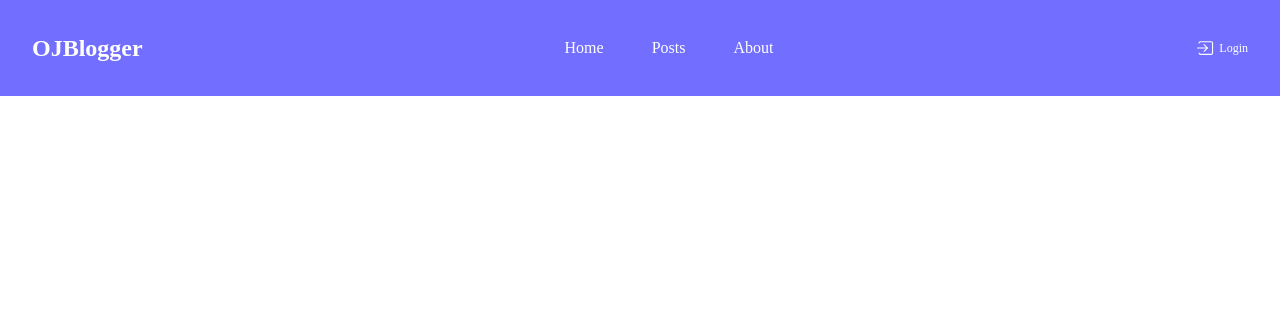
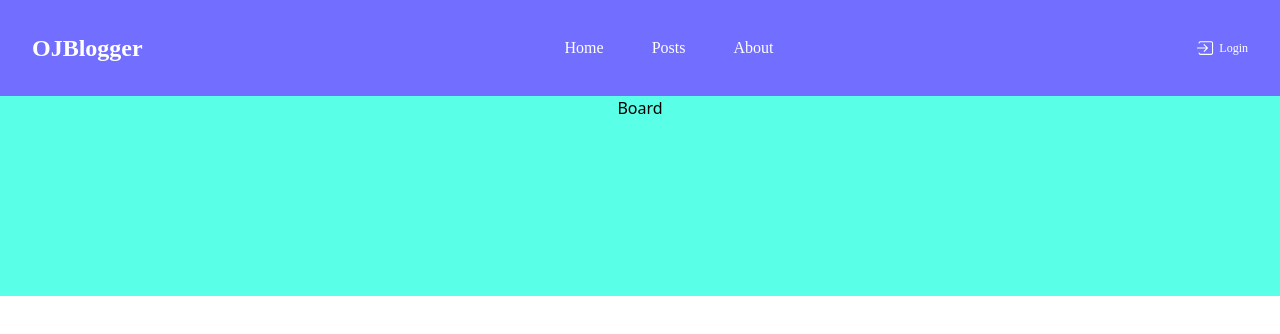
Before and after one commit to Devjabli/blog-post, a React (Create React App) app: page / in a window 1280 px wide. Shown: the top 334 px of the page. Built offline with nearby package versions, Linux system fonts and the light colour scheme.

Commit message:
Creating Board component

```diff
--- a/src/App.js
+++ b/src/App.js
@@ -1,4 +1,5 @@
 import './App.css';
+import { Board } from './components/Board.js';
 import { Header } from './components/Header';
 
 
@@ -6,6 +7,7 @@ function App() {
   return (
     <div className="App">
       <Header/>
+      <Board/>
     </div>
   );
 }
--- /dev/null
+++ b/src/components/Board.js
@@ -0,0 +1,7 @@
+export const Board = () => {
+  return (
+    <div className="bg-[#5affe7] h-[200px]">
+      <div>Board</div>
+    </div>
+  )
+}
```
